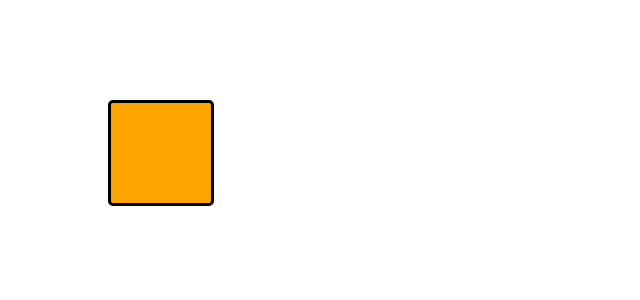
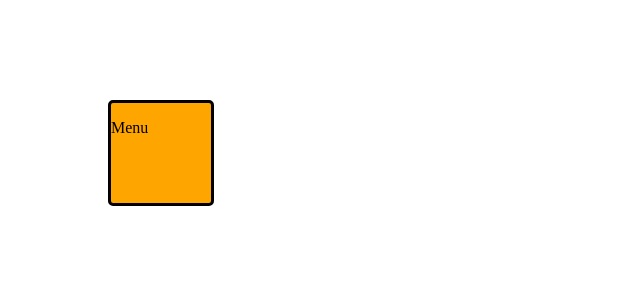
Before and after one commit to BerkOlcay/berkolcay.github.io, a Jekyll site: the page index.html, which Jekyll copies as it is, in a window 1280 px wide. Shown: the top 300 px of the page, without its empty margins (0-640 px from the left). Built offline with Jekyll 4.4.1, drawn with Linux system fonts in a browser that asks for light colours; nearby versions of some CDN libraries.

Commit message:
Update index.html

```diff
--- a/index.html
+++ b/index.html
@@ -1,13 +1,15 @@
 <!DOCTYPE html>
 <html>
   <head>
-      <title>Test</title>
+      <title>Berk Olcay</title>
       <link rel="stylesheet" type="text/css" href="test.css"/>
       <script src="https://ajax.googleapis.com/ajax/libs/jquery/1.8.3/jquery.min.js"></script>
       <script src="http://code.jquery.com/ui/1.9.2/jquery-ui.js"></script>
       <script type="text/javascript" src="test.js"></script>
      </head>
   <body>
-      <div id="orange"></div>
+      <div id="orange">
+        <p>Menu</p>
+      </div>
   </body>
 </html>
```
